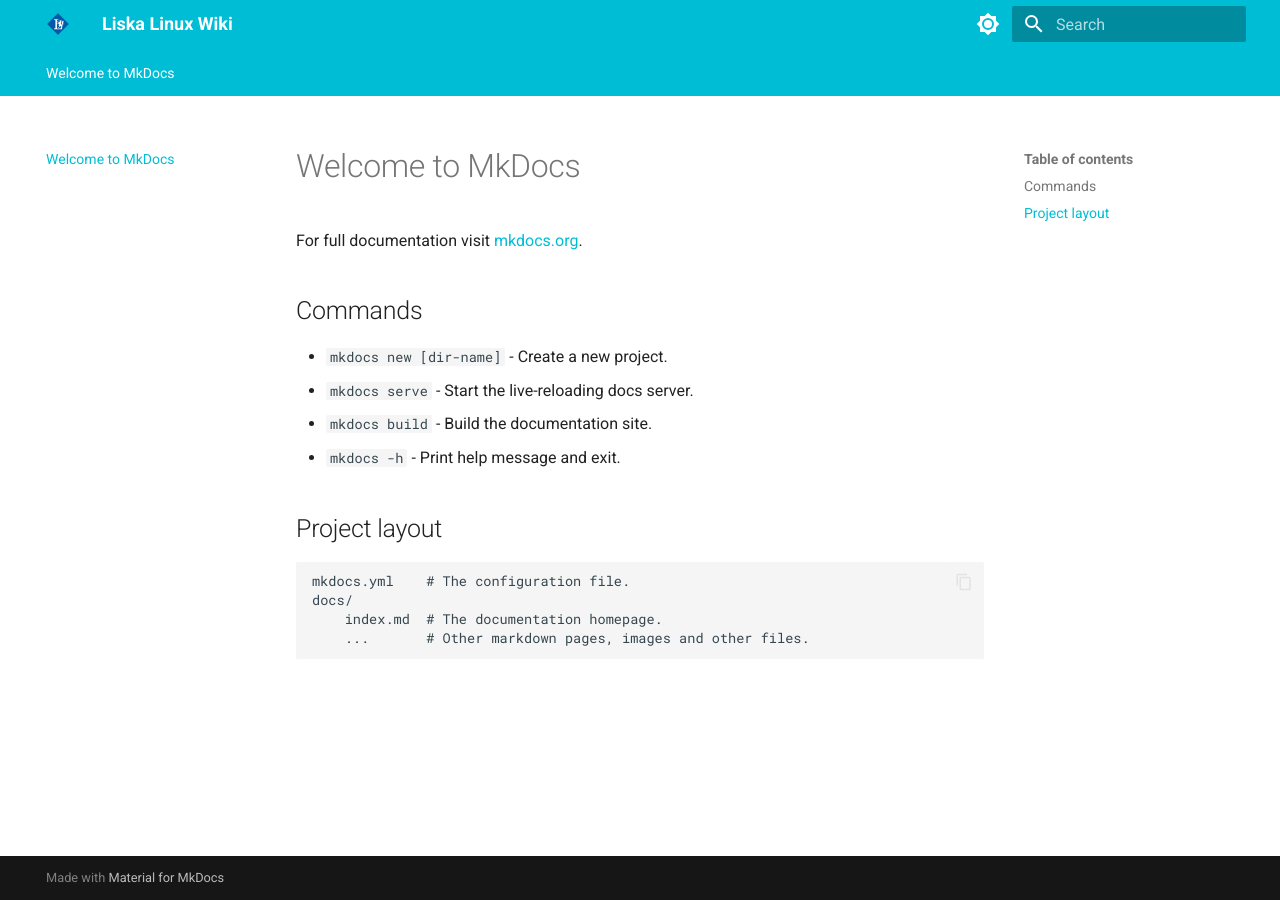
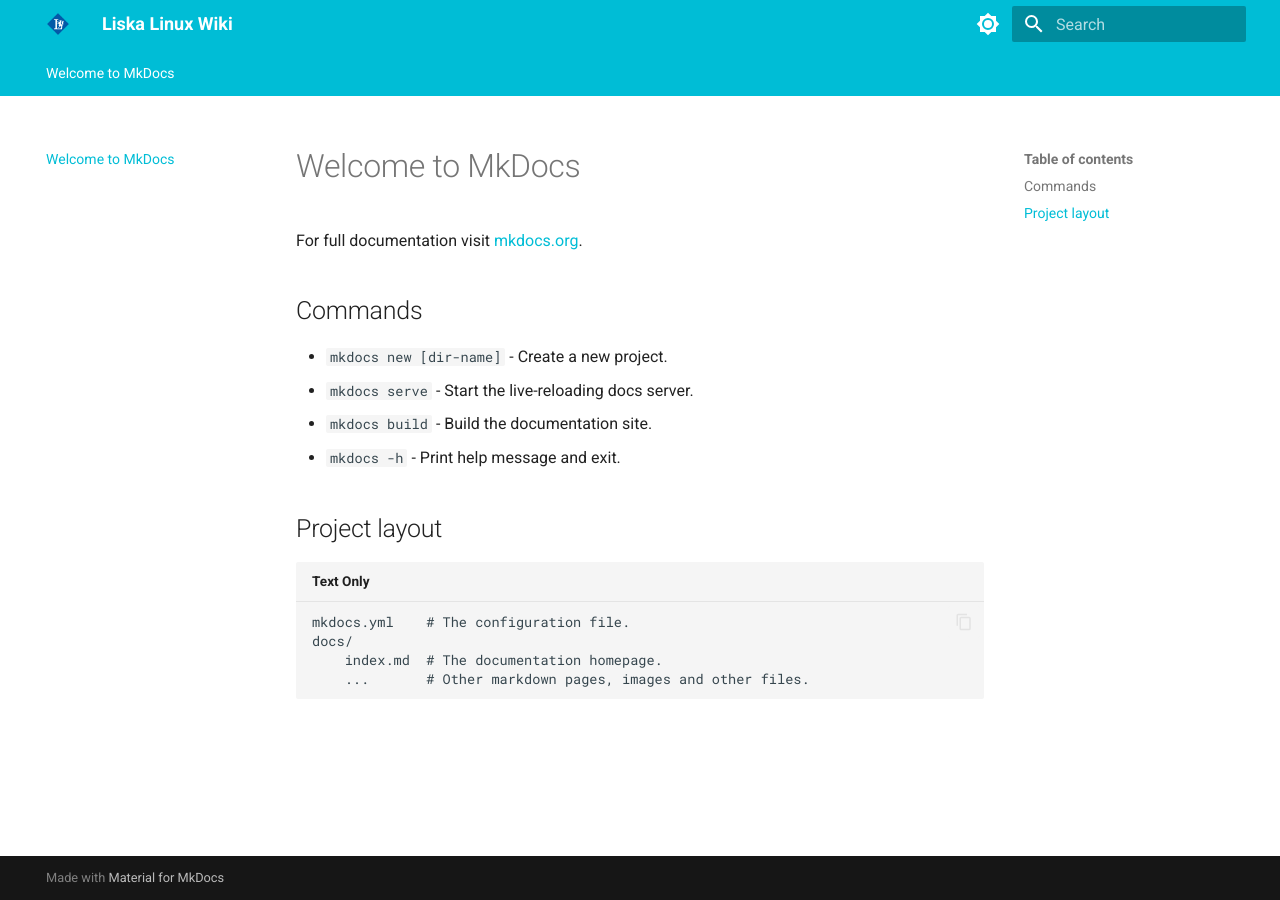
Before and after one commit to source-liskalinux/wiki, an MkDocs documentation site: the page built from docs/index.md, in a window 1280 px wide. Built offline with MkDocs 1.6.1 and Material for MkDocs 9.7.7, drawn with Linux system fonts in a browser that asks for light colours.

Commit message:
Update mkdocs.yml

```diff
--- a/mkdocs.yml
+++ b/mkdocs.yml
@@ -35,12 +35,11 @@ extra_css:
   - stylesheets/extra.css
 
 markdown_extensions:
-  - admonition
-  - pymdownx.details
-  - pymdownx.superfences
   - pymdownx.highlight:
       anchor_linenums: true
+      line_spans: __span
+      pygments_lang_class: true
+      auto_title: true
+      guess_lang: true
+  - pymdownx.superfences
   - pymdownx.inlinehilite
-  - pymdownx.snippets
-  - pymdownx.tabbed:
-      alternate_style: true
```
